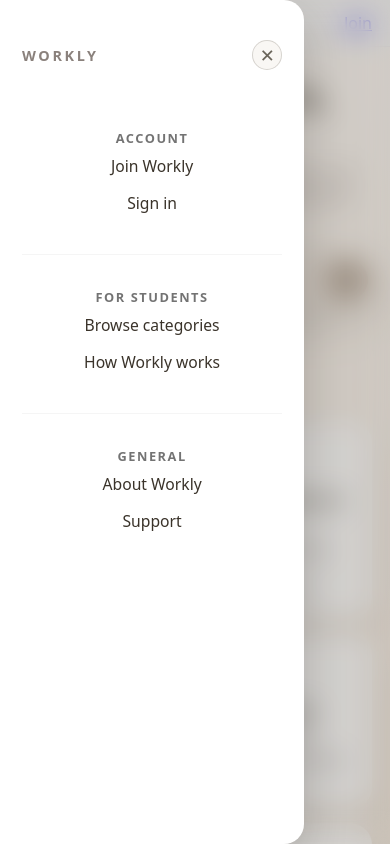
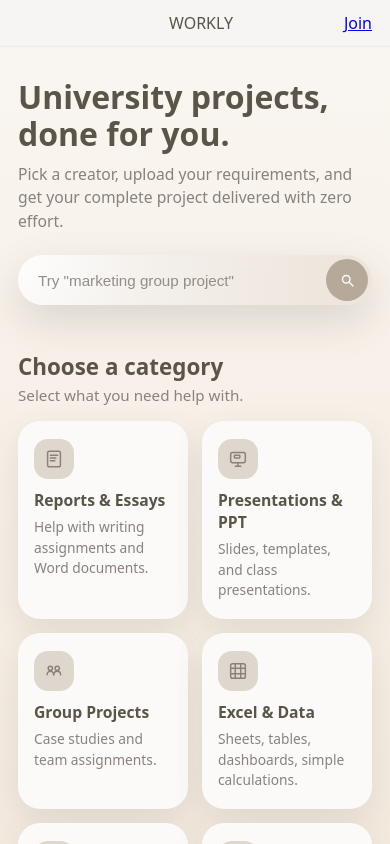
Before and after one commit to SEBRAHEIM/workly-landing, a Next.js app: page / in a window 390 px wide. Shown: the top 844 px of the page. Built offline with nearby package versions, Linux system fonts and the light colour scheme.

Commit message:
Hard-remove frozen mobile menu overlay from home page

```diff
--- a/pages/index.js
+++ b/pages/index.js
@@ -496,48 +496,8 @@
         Workly is not affiliated with any university. Users are responsible for following their institution&apos;s academic rules.
       </p>
 
-        <div
-          className={isMobileMenuOpen ? "mobile-menu-overlay is-open" : "mobile-menu-overlay"}
-          onClick={() => setIsMobileMenuOpen(false)}
-        >
-          <div className="mobile-menu" onClick={(e) => e.stopPropagation()}>
-            <div className="mobile-menu-header">
-              <span className="mobile-menu-logo">WORKLY</span>
-              <button
-                type="button"
-                className="mobile-menu-close"
-                aria-label="Close menu"
-                onClick={() => setIsMobileMenuOpen(false)}
-              >
-                ✕
-              </button>
-            </div>
 
-            <nav className="mobile-menu-section">
-              <h3 className="mobile-menu-section-title">Account</h3>
-              <ul className="mobile-menu-list">
-                <li><a href="#" className="mobile-menu-link">Join Workly</a></li>
-                <li><a href="#" className="mobile-menu-link">Sign in</a></li>
-              </ul>
-            </nav>
 
-            <nav className="mobile-menu-section">
-              <h3 className="mobile-menu-section-title">For students</h3>
-              <ul className="mobile-menu-list">
-                <li><a href="#category-heading" className="mobile-menu-link">Browse categories</a></li>
-                <li><a href="#creators-heading" className="mobile-menu-link">How Workly works</a></li>
-              </ul>
-            </nav>
-
-            <nav className="mobile-menu-section">
-              <h3 className="mobile-menu-section-title">General</h3>
-              <ul className="mobile-menu-list">
-                <li><a href="#" className="mobile-menu-link">About Workly</a></li>
-                <li><a href="#" className="mobile-menu-link">Support</a></li>
-              </ul>
-            </nav>
-          </div>
-        </div>
 
         </footer>
       </div>
```
